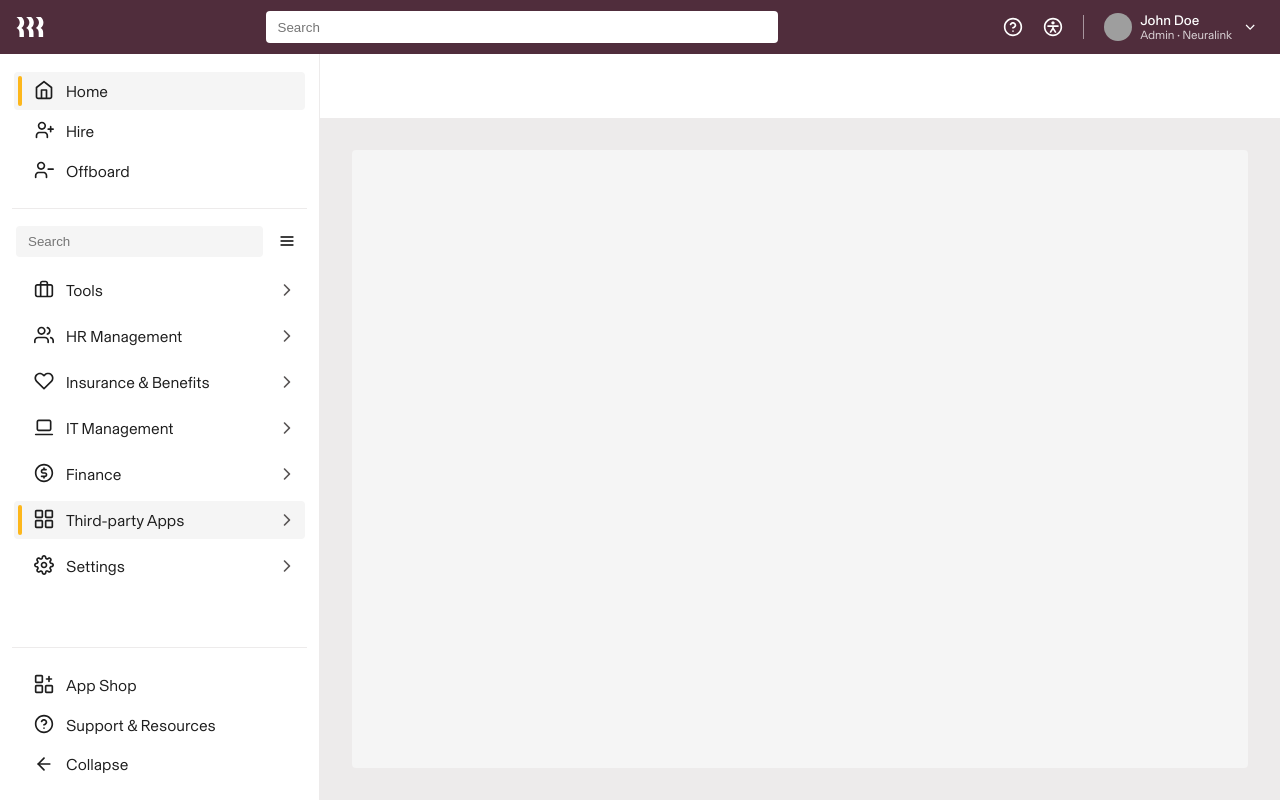
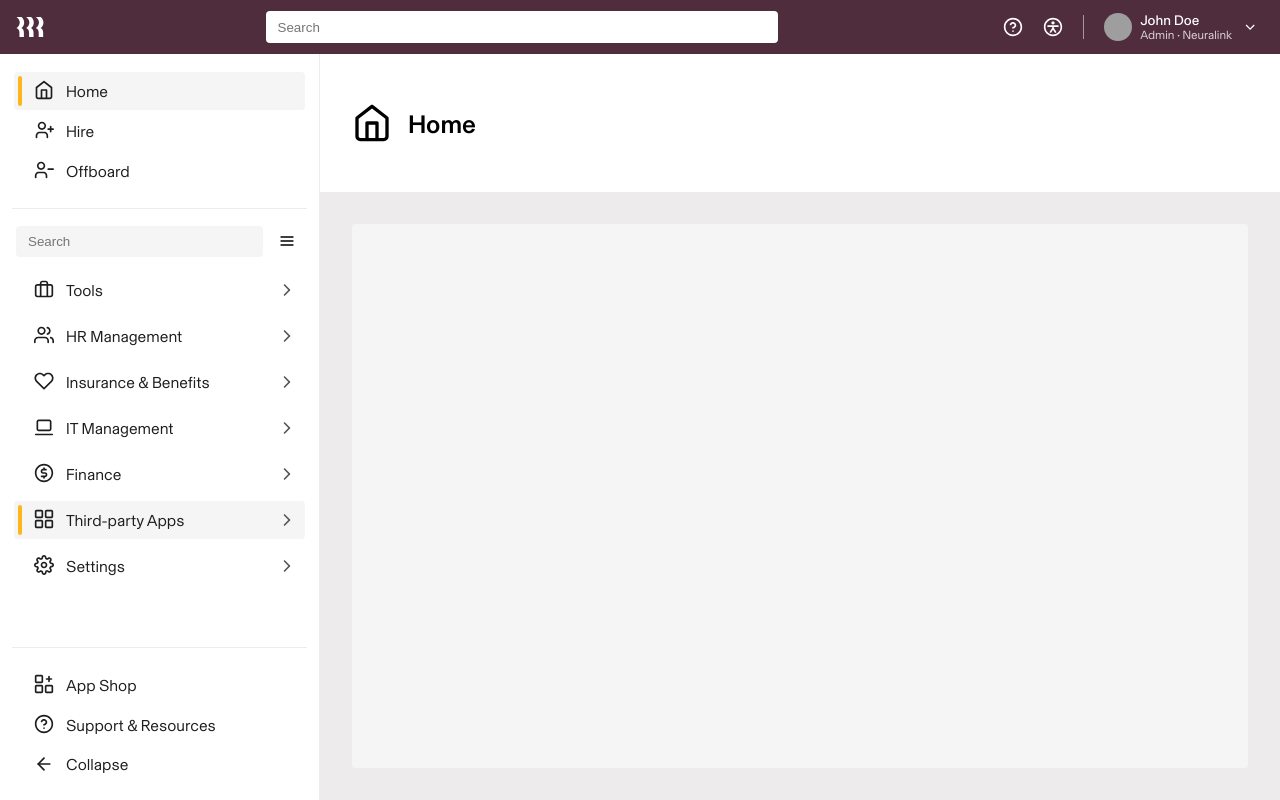
Before and after one commit to ripmoody/persistent-sidenav, a Next.js app: page / in a window 1280 px wide. Built offline with nearby package versions, Linux system fonts and the light colour scheme; grey boxes are pictures that could not be loaded.

Commit message:
ok im tired

```diff
--- a/src/components/main/index.tsx
+++ b/src/components/main/index.tsx
@@ -1,9 +1,28 @@
+import { footerNavItems } from '@/providers/navigation/constants/footer'
+import { headerNavItems } from '@/providers/navigation/constants/header'
+import { mainNavItems } from '@/providers/navigation/constants/main'
+import { useRouter } from 'next/router'
 import * as S from './styled'
 
+const mainSubNavItems = mainNavItems.map((item) => item.items).flat()
+const items = [...headerNavItems, ...mainSubNavItems, ...footerNavItems]
+
 export const Main = ({ children }: Children) => {
+  const { asPath } = useRouter()
+
+  const currentItem = items.find((item) => {
+    return item.path === asPath
+  })
+
+  const Icon = currentItem?.icon
+  const label = currentItem?.label
+
   return (
     <S.Main>
-      <S.MainHeader />
+      <S.MainHeader>
+        <Icon size={40} />
+        <S.MainHeaderTitle>{label}</S.MainHeaderTitle>
+      </S.MainHeader>
       <S.MainLayout>
         <S.MainContent>{children}</S.MainContent>
       </S.MainLayout>
--- a/src/components/main/styled.tsx
+++ b/src/components/main/styled.tsx
@@ -8,8 +8,15 @@ export const Main = styled.main`
 
 export const MainHeader = styled.header`
   display: flex;
+  align-items: center;
   padding: var(--space-8);
   background-color: white;
+  gap: var(--space-4);
+`
+
+export const MainHeaderTitle = styled.h1`
+  font-size: var(--type-size-2xl);
+  font-weight: var(--type-weight-bold);
 `
 
 export const MainLayout = styled.div`
--- a/src/pages/[category]/[id].tsx
+++ b/src/pages/[category]/[id].tsx
@@ -1,7 +1,7 @@
 import { GetServerSideProps } from 'next'
 
 export default function Page(props: PageProps) {
-  return <>{props.query.id}</>
+  return <></>
 }
 
 export const getServerSideProps: GetServerSideProps = async ({ query }) => {
--- a/src/pages/[category]/index.tsx
+++ b/src/pages/[category]/index.tsx
@@ -1,7 +1,7 @@
 import { GetServerSideProps } from 'next'
 
 export default function CategoryPage(props: PageProps) {
-  return <>{props.query.category}</>
+  return <></>
 }
 
 export const getServerSideProps: GetServerSideProps = async ({ query }) => {
```
